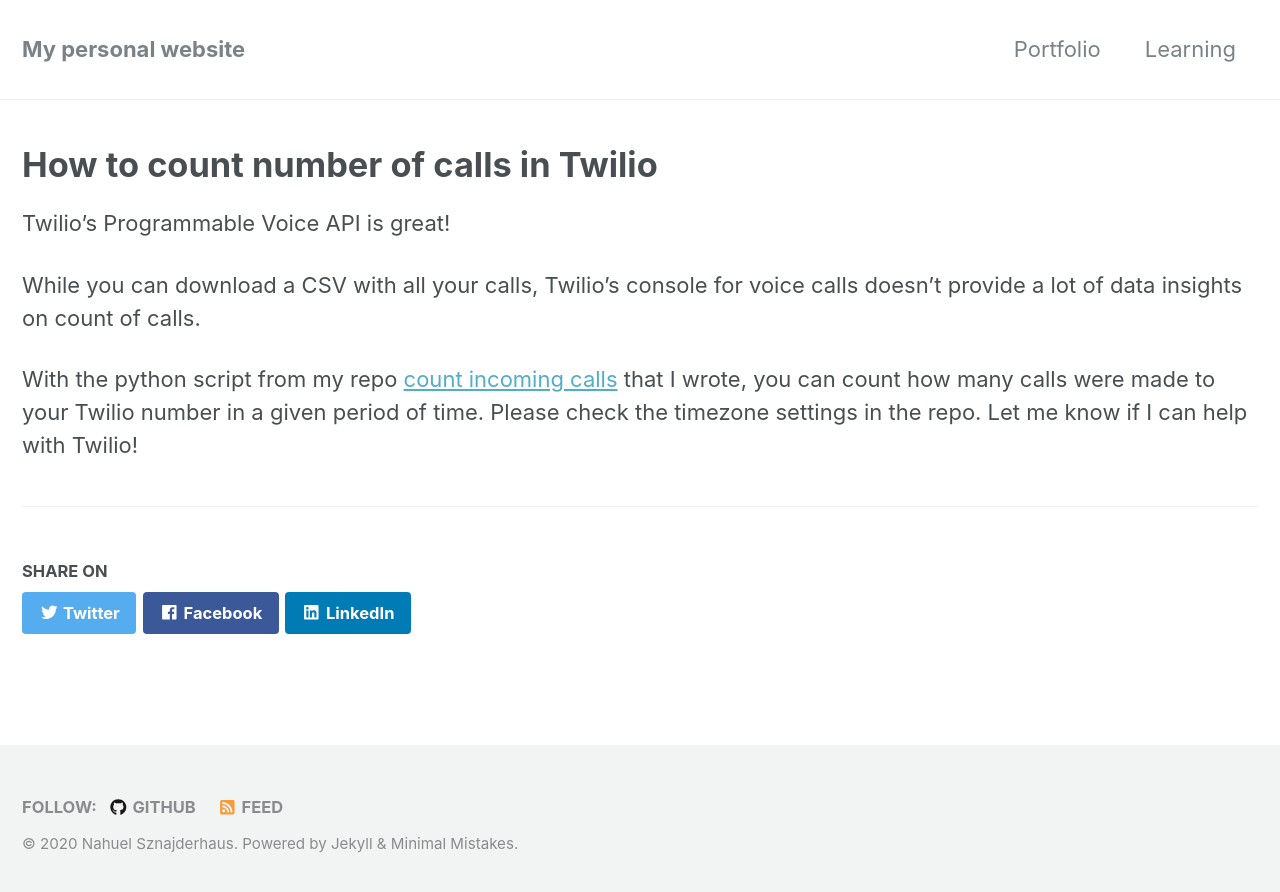
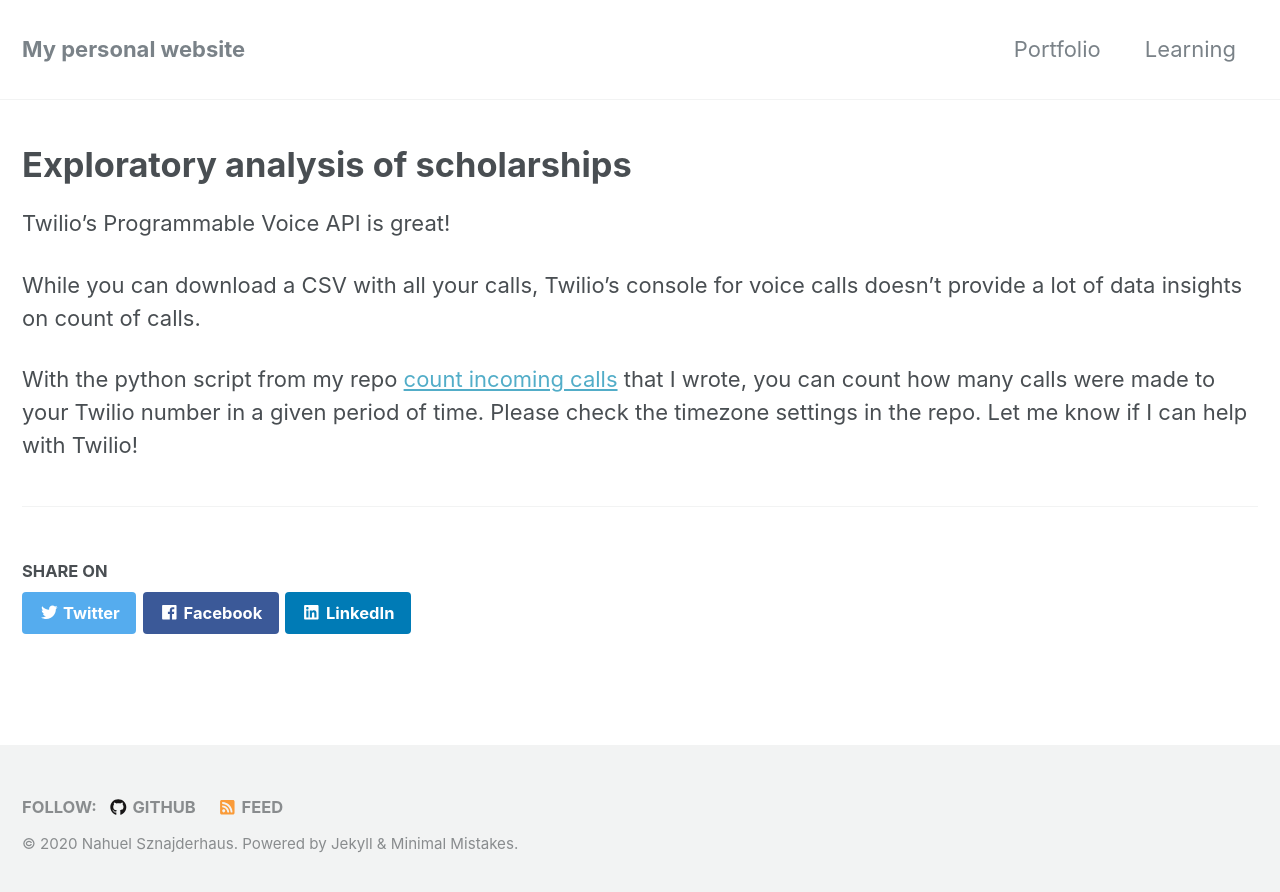
Before and after one commit to nahusznaj/nahusznaj.github.io, a Jekyll site: the page built from _posts/projects/2020-06-01-twilio-call-logs.md, in a window 1280 px wide. Shown: the top 892 px of the page. Built offline with Jekyll 4.4.1, drawn with Linux system fonts in a browser that asks for light colours; nearby versions of some CDN libraries.

Commit message:
twilio blogpost

```diff
--- a/_posts/projects/2020-06-01-twilio-call-logs.md
+++ b/_posts/projects/2020-06-01-twilio-call-logs.md
@@ -1,9 +1,9 @@
 ---
 layout: article
-title: How to count number of calls in Twilio
-categories: learning
-modified: 2020-07-01T16:28:11-04:00
-tags: [twilio, python]
+title: Exploratory analysis of scholarships
+categories: projects
+modified: 2018-06-01T16:28:11-04:00
+tags: [python, pandas, matplotlib, seaborn]
 comments: true
 share: true
 read_time: true
```
